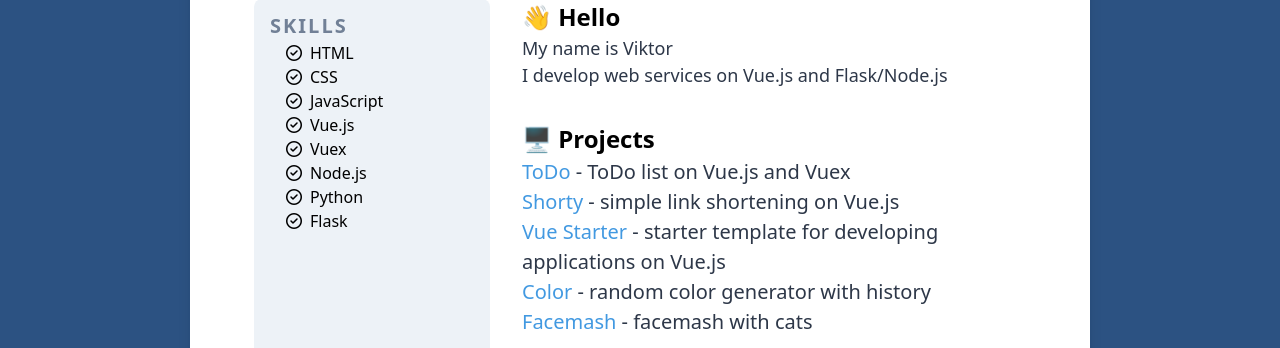
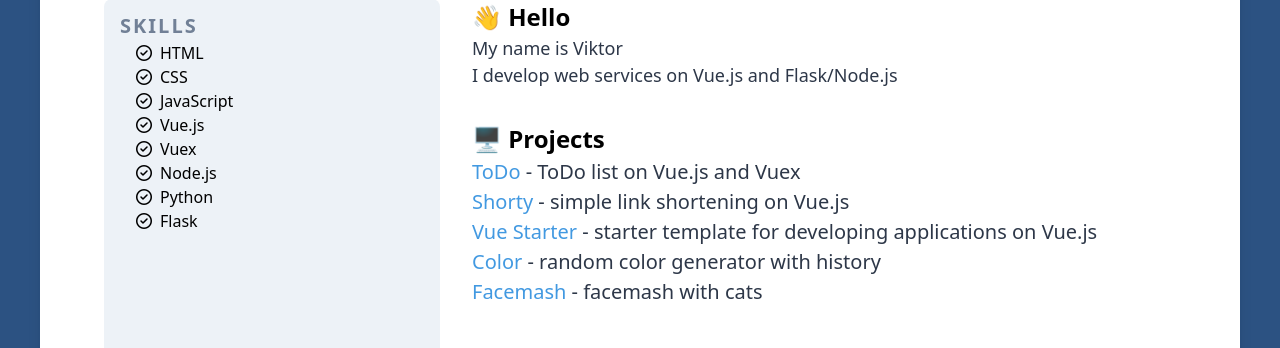
Before and after one commit to enotcode/enotcode, a plain HTML site: page index.html in a window 1280 px wide. Shown: the part 185-533 px from the top of the page. Drawn offline with Linux system fonts and the light colour scheme.

Commit message:
fix body resume width

```diff
--- a/css/style.css
+++ b/css/style.css
@@ -1,5 +1,5 @@
 .resume {
-    flex-basis: 900px;
+    flex-basis: 1200px;
 }
 
 main {
```
